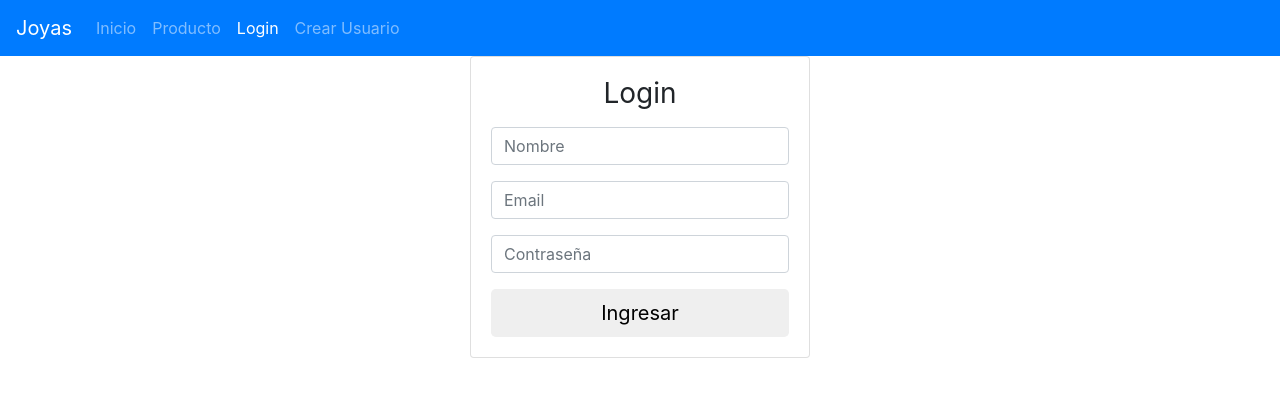
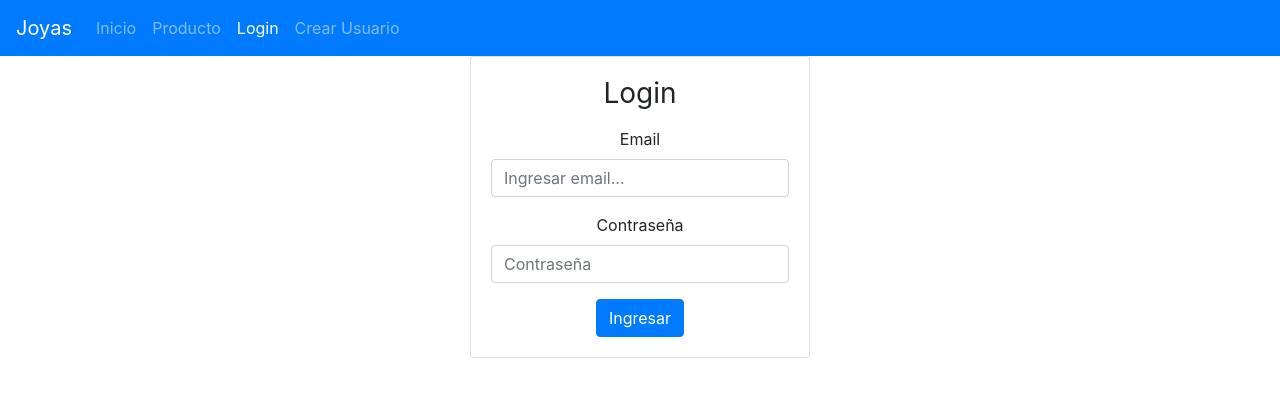
Before and after one commit to GraMoreno/proyecto1, an Angular app in the folder cliente/proyjoyas/: page /login in a window 1280 px wide. Shown: the top 396 px of the page. Built offline with nearby package versions, Linux system fonts and the light colour scheme.

Commit message:
cambios para probar login en pagina login

```diff
--- a/cliente/proyjoyas/src/app/pages/login/login.component.html
+++ b/cliente/proyjoyas/src/app/pages/login/login.component.html
@@ -8,15 +8,15 @@
                 <form (submit)="probarLogin()">
                   <h1 class="h3 mb-3 font-weight-normal">Login</h1>
                   <div class="form-group">
-                    <input type="text" name="name" class="form-control" [(ngModel)]="nombre" required aria-describedby="nombrehelp" placeholder="Nombre">
-                  </div>
-                  <div class="form-group">
-                      <input type="text" name="email" class="form-control" [(ngModel)]="email" required aria-describedby="emailhelp" placeholder="Email">
-                  </div>
-                  <div class="form-group">
-                        <input type="password" name="password" class="form-control" [(ngModel)]="password" required placeholder="Contraseña">
-                  </div>
-                  <button type="submit" class="btn btn-lg primary btn-block">Ingresar</button>
+                      <label>Email</label>
+                      <input type="email" class="form-control" [(ngModel)]="email" name="email" aria-describedby="emailHelp"
+                        placeholder="Ingresar email...">
+                    </div>
+                    <div class="form-group">
+                      <label>Contraseña</label>
+                      <input type="password" class="form-control" [(ngModel)]="password" name="password" placeholder="Contraseña">
+                    </div>
+                  <button type="submit" class="btn btn-primary">Ingresar</button>
                 </form>
               </div>
             </div>
```
